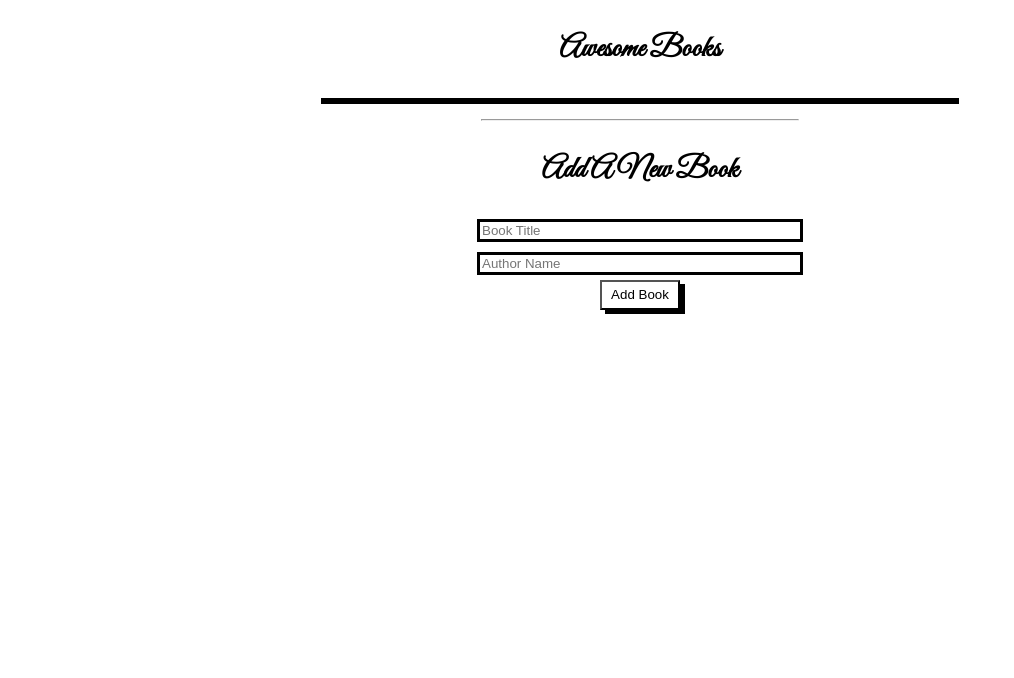
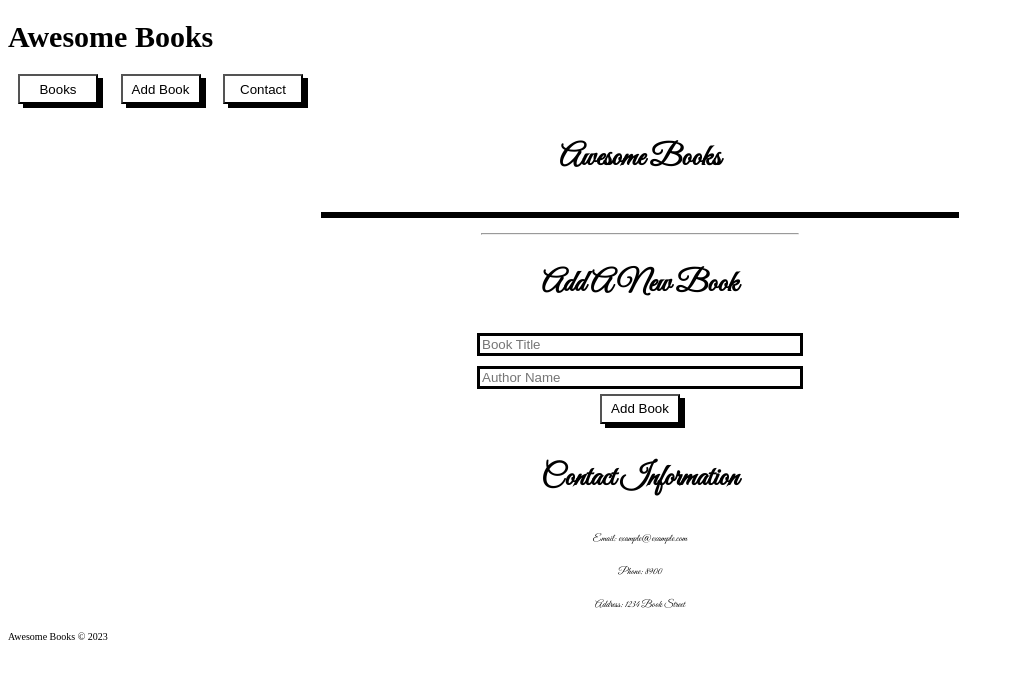
Before and after one commit to zamcham/Awesome-Books, a website: page index.html in a window 1280 px wide. Shown: the whole page, without its empty margins (0-1014 px from the left). Drawn offline with Linux system fonts and the light colour scheme.

Commit message:
Add html structure

```diff
--- a/index.html
+++ b/index.html
@@ -12,29 +12,55 @@
     </style>
 </head>
 <body>
+    <header>
+        <h1 class="logo">Awesome Books</h1>
+        <nav>
+          <button id="navBooks" class="navButton" tabindex="0">Books</button>
+          <button id="navAddBook" class="navButton" tabindex="0">Add Book</button>
+          <button id="navContact" class="navButton" tabindex="0">Contact</button>
+        </nav>
+      </header>
+      <div class="live-date"></div>
+      <main>
+        <section id="booksSection" class="contentSection">
           <div class="container title">
-        <h1>Awesome Books</h1>
+            <h1 tabindex="0">Awesome Books</h1>
           </div>
           <div class="booksContainer" id="bookList">
           </div>
           <template id="bookInfoTemplate">
             <div class="book">
               <div class="bookTitleAuthor">
-                <h4></h4>
+                <h4 tabindex="0"></h4>
                 <span>by</span>
-                <p></p>
+                <p tabindex="0"></p>
               </div>
-          <button class="removeButton">Remove</button>
+              <button type="submit" aria-label="Remove books" class="removeButton" tabindex="0">Remove</button>
             </div>
           </template>
+        </section>
+        <section id="addBookSection" class="contentSection hidden">
           <div class="container addBookForm">
             <hr>
-        <h2>Add A New Book</h2>
+            <h2 tabindex="0">Add A New Book</h2>
             <form>
-            <input type="text" id="bookTitle" placeholder="Book Title"><br />
-            <input type="text" id="bookAuthor" placeholder="Author Name"><br />
-            <button id="addBookButton">Add Book</button>
+              <input type="text" id="bookTitle" placeholder="Book Title" tabindex="0"><br />
+              <input type="text" id="bookAuthor" placeholder="Author Name" tabindex="0"><br />
+              <button type="submit" aria-label="Add books" id="addBookButton" tabindex="0">Add Book</button>
             </form>
           </div>
+        </section>
+        <section id="contactSection" class="contentSection hidden">
+          <div class="container">
+            <h2 tabindex="0">Contact Information</h2>
+            <p tabindex="0">Email: example@example.com</p>
+            <p tabindex="0">Phone: 8900</p>
+            <p tabindex="0">Address: 1234 Book Street</p>
+          </div>
+        </section>
+      </main>
+      <footer>
+        <p tabindex="0">Awesome Books &copy; 2023</p>
+      </footer>
 </body>
 </html>
```
Lines whose indentation alone changed are shown as unchanged.
